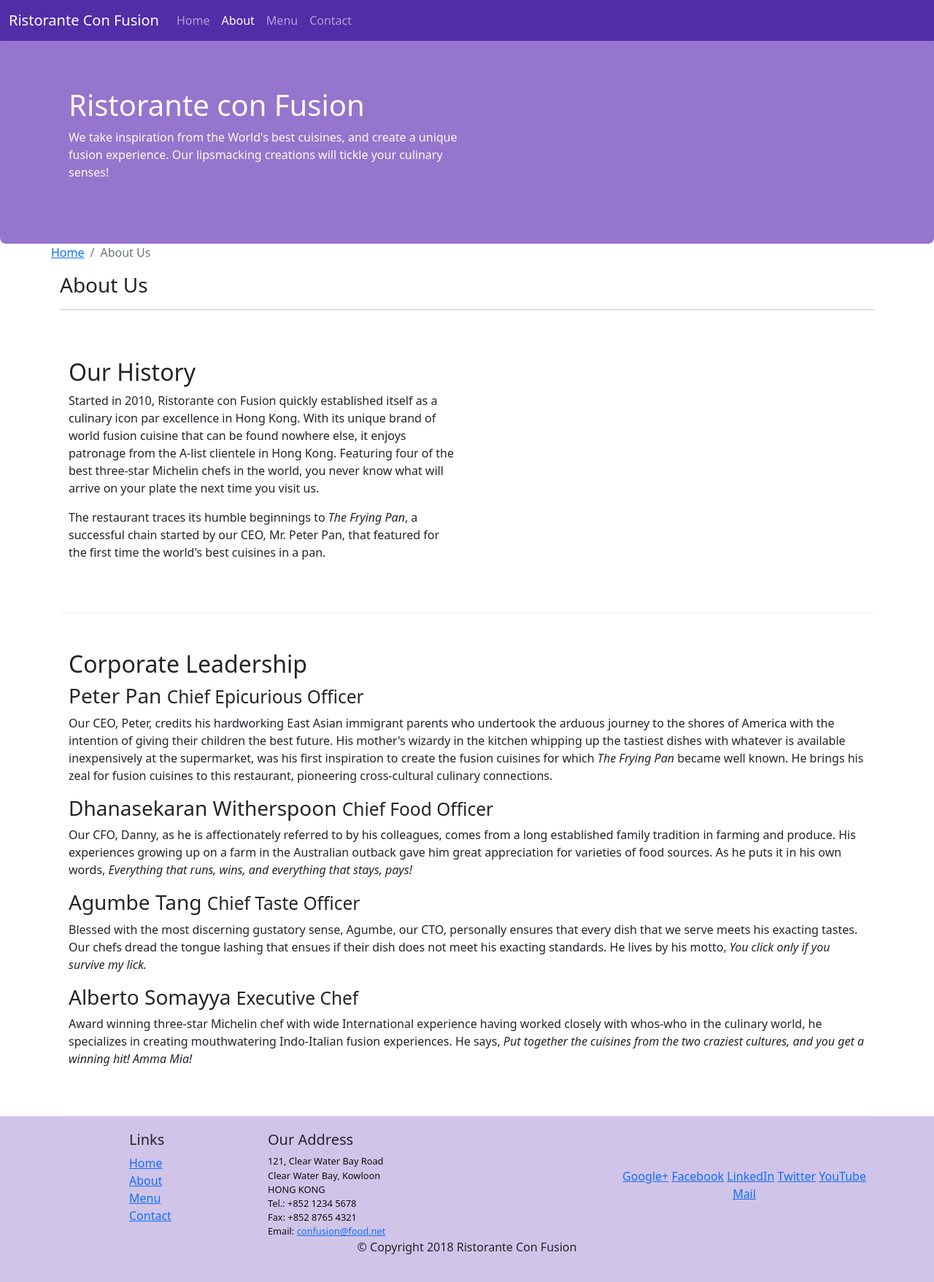
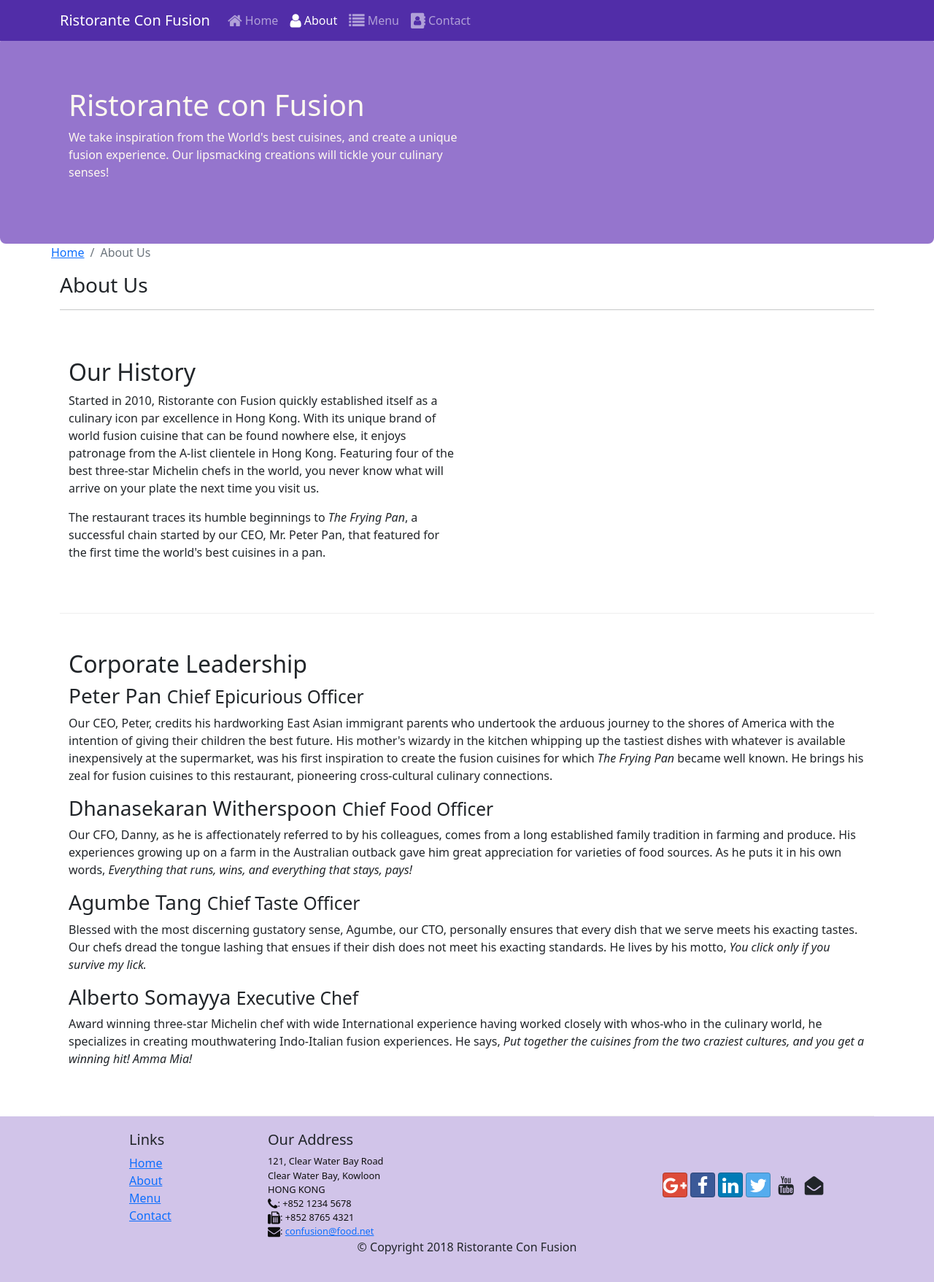
Before and after one commit to Ay7ot/bootstrap, a website: page aboutus.html in a window 1280 px wide. Shown: the whole page at 73% size. Drawn offline with nearby package versions, Linux system fonts and the light colour scheme.

Commit message:
Icon font

```diff
--- a/aboutus.html
+++ b/aboutus.html
@@ -5,14 +5,17 @@
     <meta charset="UTF-8">
     <meta http-equiv="X-UA-Compatible" content="IE=edge">
     <meta name="viewport" content="width=device-width, initial-scale=1.0">
+
     <link rel="stylesheet" href="node_modules/bootstrap/dist/css/bootstrap.min.css">
+    <link rel="stylesheet" href="node_modules/font-awesome/css/font-awesome.min.css">
+    <link rel="stylesheet" href="node_modules/bootstrap-social/bootstrap-social.css">
     <link rel="stylesheet" href="css/styles.css">
     <title>Ristorante Con Fusion: About Us</title>
 </head>
 
 <body>
     <nav class="navbar navbar-expand-lg navbar-dark fixed-top">
-        <div class="container-fluid">
+        <div class="container">
             <a href="index.html" class="navbar-brand">Ristorante Con Fusion</a>
             <button class="navbar-toggler" type="button" data-bs-toggle="collapse" data-bs-target="#mainMenuBar" aria-controls="mainMenuBar" aria-label="Toggle navigation" aria-expanded="false">
                 <span class="navbar-toggler-icon"></span>
@@ -20,16 +23,16 @@
             <div class="collapse navbar-collapse" id="mainMenuBar">
                 <ul class="navbar-nav">
                     <li class="nav-item">
-                        <a href="index.html" class="nav-link">Home</a>
+                        <a href="index.html" class="nav-link"><span class="fa fa-home fa-lg"></span> Home</a>
                     </li>
                     <li class="nav-item">
-                        <a href="#" class="nav-link active">About</a>
+                        <a href="#" class="nav-link active"><span class="fa fa-user fa-lg"></span> About</a>
                     </li>
                     <li class="nav-item">
-                        <a href="#" class="nav-link">Menu</a>
+                       <a href="#" class="nav-link"><span class="fa fa-list fa-lg"></span> Menu</a>
                     </li>
                     <li class="nav-item">
-                        <a href="#" class="nav-link">Contact</a>
+                       <a href="#" class="nav-link"> <span class="fa fa-address-book fa-lg"></span> Contact</a>
                     </li>
                 </ul>
             </div>
@@ -107,19 +110,19 @@
 		              121, Clear Water Bay Road<br>
 		              Clear Water Bay, Kowloon<br>
 		              HONG KONG<br>
-		              Tel.: +852 1234 5678<br>
-		              Fax: +852 8765 4321<br>
-		              Email: <a href="mailto:confusion@food.net">confusion@food.net</a>
+                      <i class="fa fa-phone fa-lg"></i>: +852 1234 5678<br>
+                      <i class="fa fa-fax fa-lg"></i>: +852 8765 4321<br>
+                      <i class="fa fa-envelope fa-lg"></i>: <a href="mailto:confusion@food.net">confusion@food.net</a>
 		           </address>
                 </div>
                 <div class="col-12 col-sm-4 align-self-center">
                     <div class="text-center">
-                        <a href="http://google.com/+">Google+</a>
-                        <a href="http://www.facebook.com/profile.php?id=">Facebook</a>
-                        <a href="http://www.linkedin.com/in/">LinkedIn</a>
-                        <a href="http://twitter.com/">Twitter</a>
-                        <a href="http://youtube.com/">YouTube</a>
-                        <a href="mailto:">Mail</a>
+                        <a class="btn btn-social-icon btn-google" href="http://google.com/+"><i class="fa fa-google-plus fa-lg"></i></a>
+                        <a class="btn btn-social-icon btn-facebook" href="http://www.facebook.com/profile.php?id="><i class="fa fa-facebook fa-lg"></i></a>
+                        <a class="btn btn-social-icon btn-linkedin" href="http://www.linkedin.com/in/"><i class="fa fa-linkedin fa-lg"></i></a>
+                        <a class="btn btn-social-icon btn-twitter" href="http://twitter.com/"><i class="fa fa-twitter fa-lg"></i></a>
+                        <a class="btn btn-social-icon btn-youtube" href="http://youtube.com/"><i class="fa fa-youtube fa-lg"></i></a>
+                        <a class="btn btn-social-icon" href="mailto:"><i class="fa fa-envelope-open fa-lg"></i></a>
                     </div>
                 </div>
            </div>
--- a/package.json
+++ b/package.json
@@ -19,7 +19,9 @@
     },
     "homepage": "https://github.com/Ay7ot/bootstrap#readme",
     "dependencies": {
-        "bootstrap": "^5.0.0"
+        "bootstrap": "^5.0.0",
+        "bootstrap-social": "^5.1.1",
+        "font-awesome": "^4.7.0"
     },
     "devDependencies": {
         "lite-server": "^2.6.1"
```
Also changed, not shown: index.html (+16 -14 lines), 1 other file.
